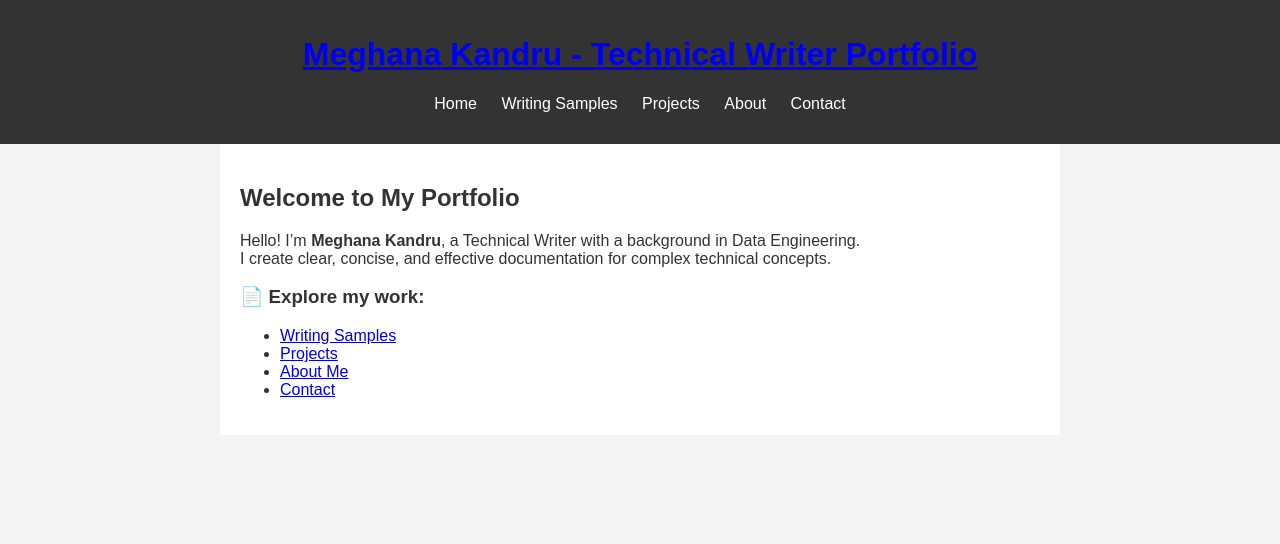
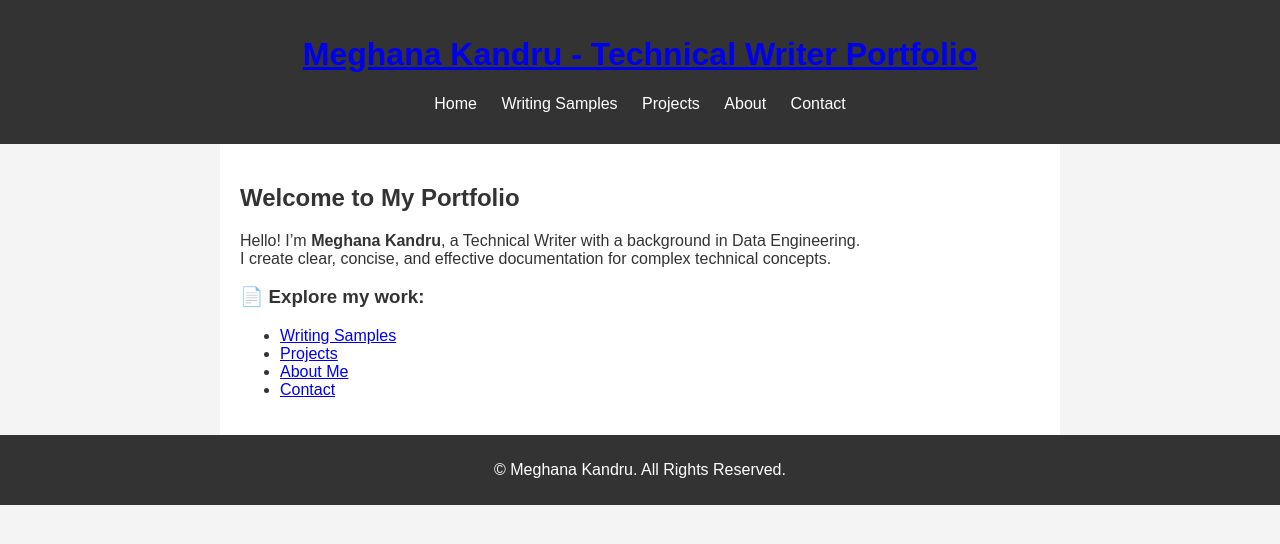
Before and after one commit to mekandru/meghanakandru.github.io, a Jekyll site: the page built from index.md, in a window 1280 px wide. Shown: the top 544 px of the page. Built offline with Jekyll 4.4.1, drawn with Linux system fonts in a browser that asks for light colours.

Commit message:
Update default.html

```diff
--- a/_layouts/default.html
+++ b/_layouts/default.html
@@ -24,5 +24,8 @@
         {{ content }}
     </main>
 
+    <footer>
+        <p>&copy; Meghana Kandru. All Rights Reserved.</p>
+    </footer>
 </body>
 </html>
```
